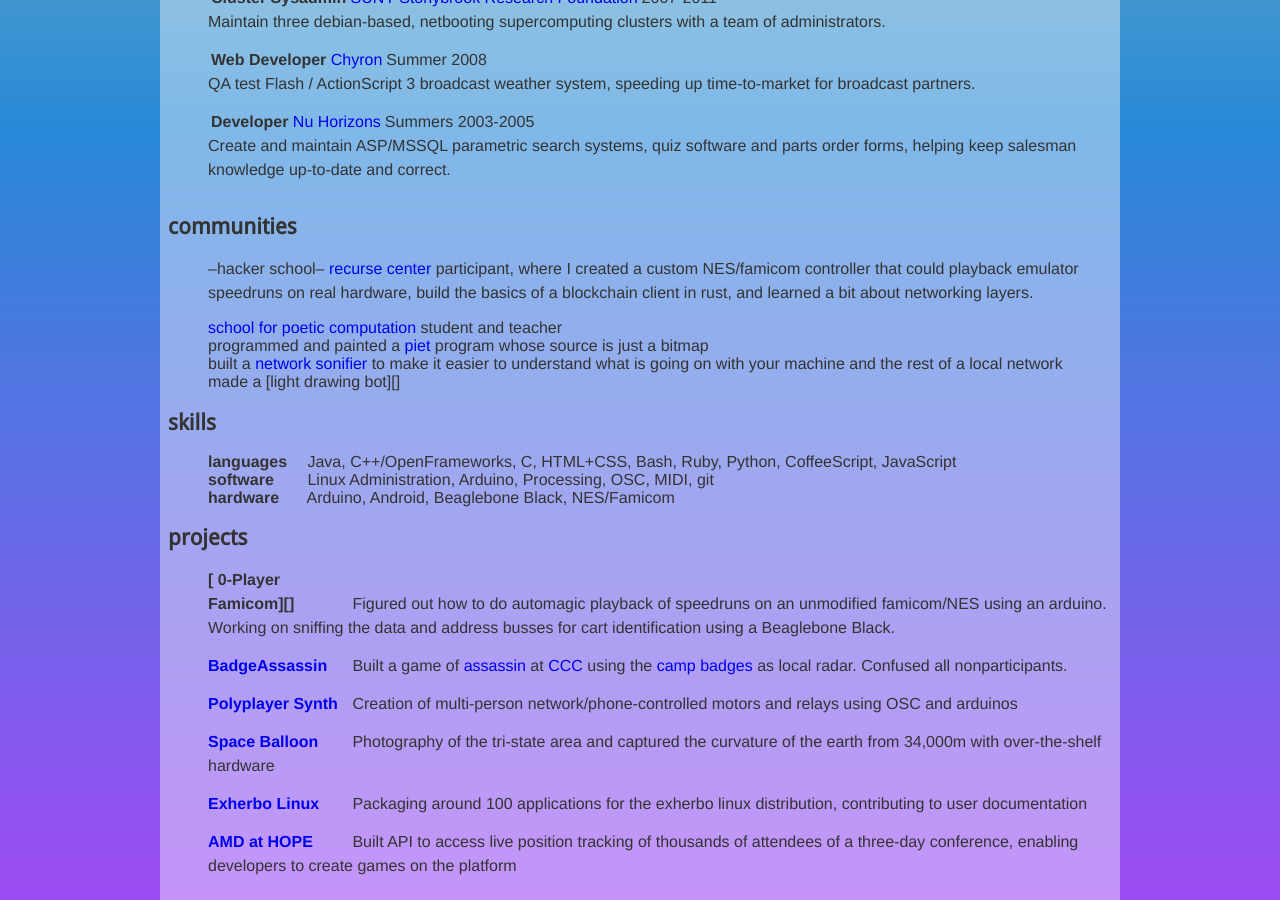
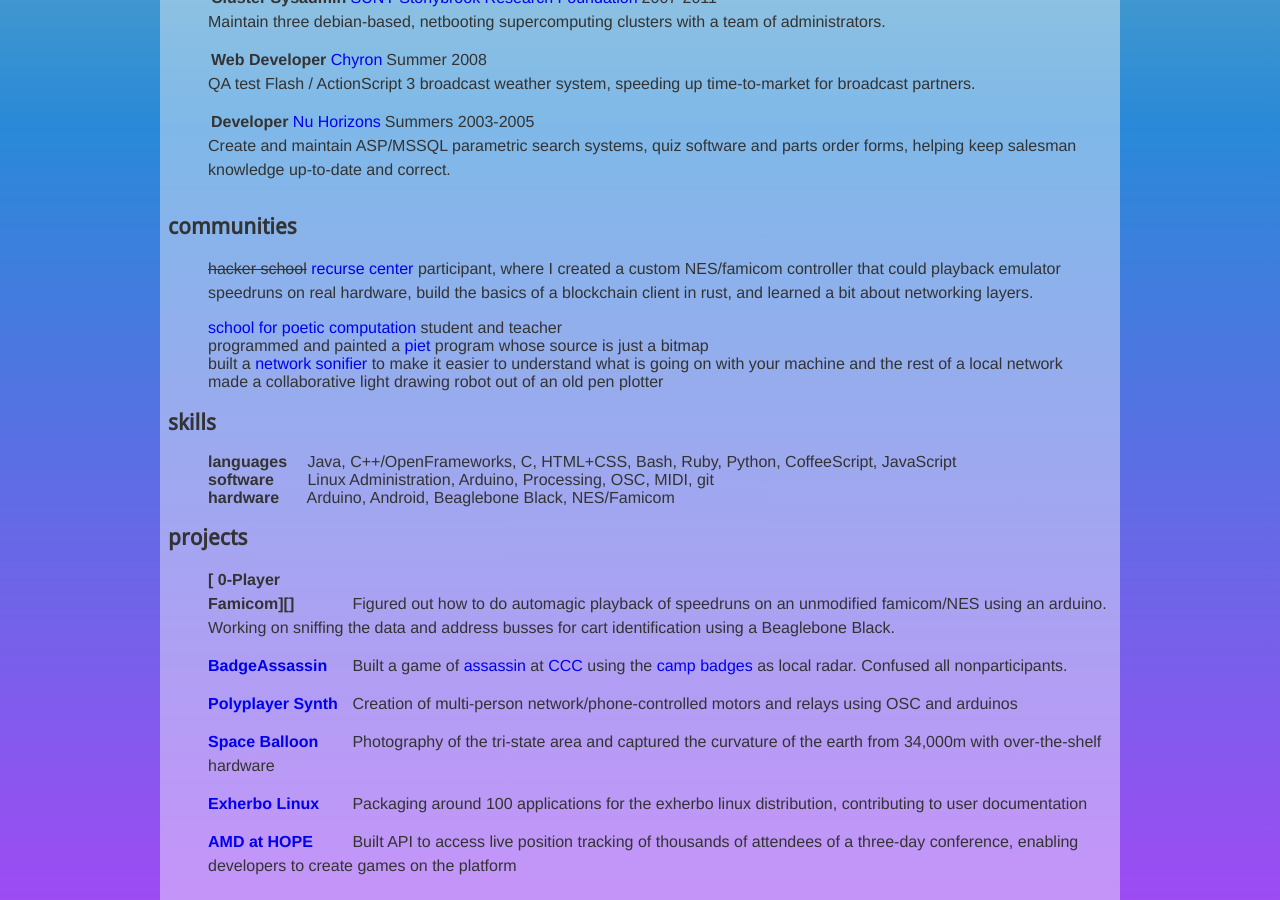
Before and after one commit to jedahan/jedahan.github.com, a Jekyll site: the page built from resume/index.md, in a window 1280 px wide and 900 px high, scrolled down 971 px. Built offline with Jekyll 4.4.1, drawn with Linux system fonts in a browser that asks for light colours; Markdown is read by kramdown in place of the engine named in the settings.

Commit message:
fix striketrhough and some more explanation

```diff
--- a/resume/index.md
+++ b/resume/index.md
@@ -65,12 +65,13 @@
 
 communities
 -----------
- * --hacker school-- [recurse center][] participant, where I created a custom NES/famicom controller that could playback emulator speedruns on real hardware, build the basics of a blockchain client in rust, and learned a bit about networking layers.
+
+ * ~~hacker school~~ [recurse center][] participant, where I created a custom NES/famicom controller that could playback emulator speedruns on real hardware, build the basics of a blockchain client in rust, and learned a bit about networking layers.
 
  * [school for poetic computation][] student and teacher
   * programmed and painted a [piet][] program whose source is just a bitmap
   * built a [network sonifier][] to make it easier to understand what is going on with your machine and the rest of a local network
-  * made a [light drawing bot][]
+  * made a collaborative light drawing robot out of an old pen plotter
 
 skills
 ------
```
